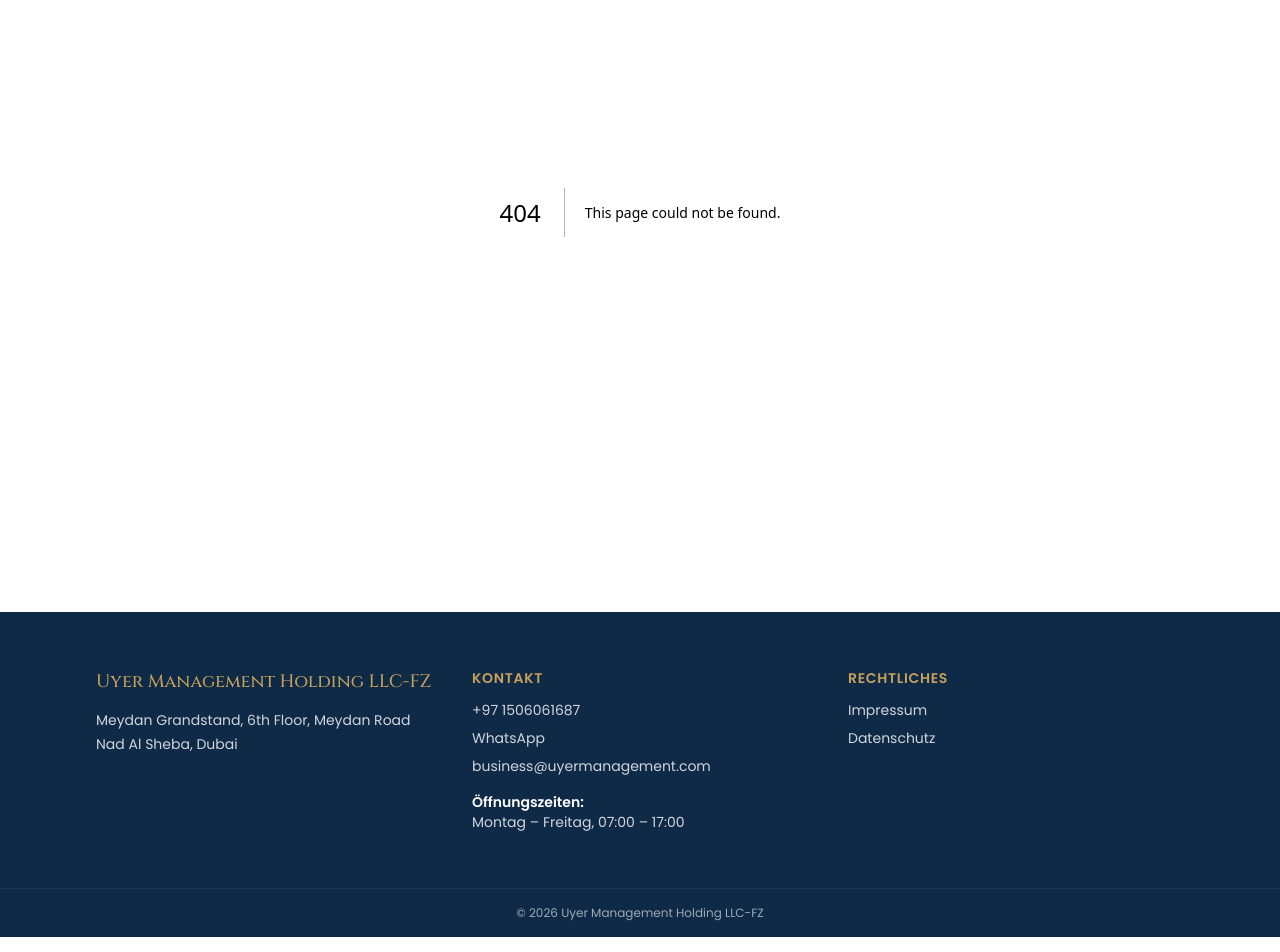
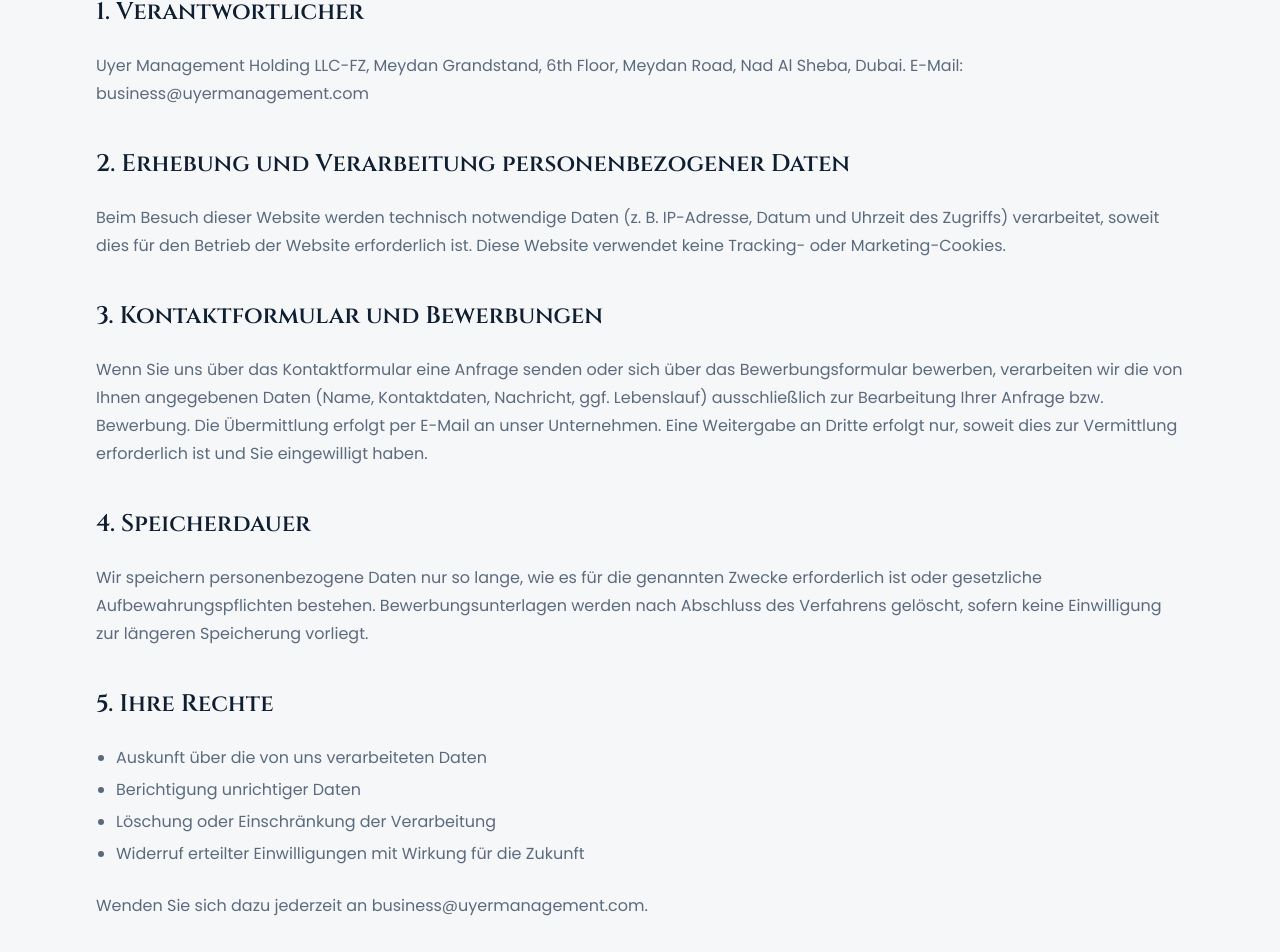
Before and after one commit to esharqhq/Uyer-management, a Next.js app: page /datenschutz in a window 1280 px wide. Before the commit this address had no page. Shown: the part 252-1204 px from the top of the page. Built offline with nearby package versions, Linux system fonts and the light colour scheme.

Commit message:
feat: add Impressum and Datenschutz legal pages

```diff
--- /dev/null
+++ b/app/datenschutz/page.tsx
@@ -0,0 +1,58 @@
+import type { Metadata } from "next";
+import { site } from "@/content/site";
+import { LegalPage } from "@/components/shared/LegalPage";
+
+export const metadata: Metadata = {
+  title: "Datenschutzerklärung",
+  description: "Datenschutzerklärung der Uyer Management Holding LLC-FZ.",
+  robots: { index: false },
+};
+
+export default function DatenschutzPage() {
+  return (
+    <LegalPage title="Datenschutzerklärung">
+      <h2>1. Verantwortlicher</h2>
+      <p>
+        {site.legalName}, {site.address.street}, {site.address.area},{" "}
+        {site.address.city}. E-Mail:{" "}
+        <a href={`mailto:${site.email}`}>{site.email}</a>
+      </p>
+      <h2>2. Erhebung und Verarbeitung personenbezogener Daten</h2>
+      <p>
+        Beim Besuch dieser Website werden technisch notwendige Daten (z.&nbsp;B.
+        IP-Adresse, Datum und Uhrzeit des Zugriffs) verarbeitet, soweit dies
+        für den Betrieb der Website erforderlich ist. Diese Website verwendet
+        keine Tracking- oder Marketing-Cookies.
+      </p>
+      <h2>3. Kontaktformular und Bewerbungen</h2>
+      <p>
+        Wenn Sie uns über das Kontaktformular eine Anfrage senden oder sich
+        über das Bewerbungsformular bewerben, verarbeiten wir die von Ihnen
+        angegebenen Daten (Name, Kontaktdaten, Nachricht, ggf. Lebenslauf)
+        ausschließlich zur Bearbeitung Ihrer Anfrage bzw. Bewerbung. Die
+        Übermittlung erfolgt per E-Mail an unser Unternehmen. Eine Weitergabe
+        an Dritte erfolgt nur, soweit dies zur Vermittlung erforderlich ist
+        und Sie eingewilligt haben.
+      </p>
+      <h2>4. Speicherdauer</h2>
+      <p>
+        Wir speichern personenbezogene Daten nur so lange, wie es für die
+        genannten Zwecke erforderlich ist oder gesetzliche
+        Aufbewahrungspflichten bestehen. Bewerbungsunterlagen werden nach
+        Abschluss des Verfahrens gelöscht, sofern keine Einwilligung zur
+        längeren Speicherung vorliegt.
+      </p>
+      <h2>5. Ihre Rechte</h2>
+      <ul>
+        <li>Auskunft über die von uns verarbeiteten Daten</li>
+        <li>Berichtigung unrichtiger Daten</li>
+        <li>Löschung oder Einschränkung der Verarbeitung</li>
+        <li>Widerruf erteilter Einwilligungen mit Wirkung für die Zukunft</li>
+      </ul>
+      <p>
+        Wenden Sie sich dazu jederzeit an{" "}
+        <a href={`mailto:${site.email}`}>{site.email}</a>.
+      </p>
+    </LegalPage>
+  );
+}
--- /dev/null
+++ b/app/impressum/page.tsx
@@ -0,0 +1,38 @@
+import type { Metadata } from "next";
+import { site } from "@/content/site";
+import { LegalPage } from "@/components/shared/LegalPage";
+
+export const metadata: Metadata = {
+  title: "Impressum",
+  description: "Impressum der Uyer Management Holding LLC-FZ.",
+  robots: { index: false },
+};
+
+export default function ImpressumPage() {
+  return (
+    <LegalPage title="Impressum">
+      <h2>Angaben zum Unternehmen</h2>
+      <p>
+        {site.legalName}
+        <br />
+        {site.address.street}
+        <br />
+        {site.address.area}, {site.address.city}
+        <br />
+        {site.address.country}
+      </p>
+      <h2>Kontakt</h2>
+      <p>
+        Telefon: <a href={site.phoneHref}>{site.phone}</a>
+        <br />
+        E-Mail: <a href={`mailto:${site.email}`}>{site.email}</a>
+      </p>
+      <h2>Haftungshinweis</h2>
+      <p>
+        Trotz sorgfältiger inhaltlicher Kontrolle übernehmen wir keine Haftung
+        für die Inhalte externer Links. Für den Inhalt der verlinkten Seiten
+        sind ausschließlich deren Betreiber verantwortlich.
+      </p>
+    </LegalPage>
+  );
+}
--- /dev/null
+++ b/components/shared/LegalPage.tsx
@@ -0,0 +1,21 @@
+import { Container } from "@/components/layout/Container";
+import { Section } from "@/components/layout/Section";
+
+export function LegalPage({
+  title,
+  children,
+}: {
+  title: string;
+  children: React.ReactNode;
+}) {
+  return (
+    <Section tone="light">
+      <Container className="max-w-3xl">
+        <h1 className="font-display text-4xl font-semibold">{title}</h1>
+        <div className="mt-8 space-y-6 font-body leading-7 [&_h2]:font-display [&_h2]:text-2xl [&_h2]:font-semibold [&_h2]:pt-4 [&_p]:text-muted [&_li]:text-muted [&_ul]:list-disc [&_ul]:pl-5 [&_ul]:space-y-1">
+          {children}
+        </div>
+      </Container>
+    </Section>
+  );
+}
```
